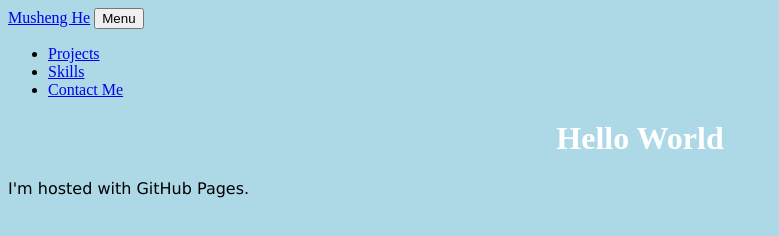
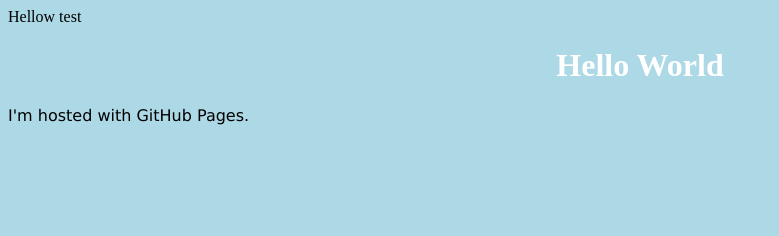
Before and after one commit to AdaCicada/AdaCicada.github.io, a plain HTML site: page index.html in a window 1280 px wide. Shown: the whole page, without its empty margins (0-779 px from the left). Drawn offline with Linux system fonts and the light colour scheme.

Commit message:
Update index.html

```diff
--- a/index.html
+++ b/index.html
@@ -5,29 +5,8 @@
         <link rel="stylesheet", href="css/styles.css">
     </head>
     <body>
-        <nav class="navbar navbar-expand-lg navbar-dark fixed-top" id="mainNav">
-            <div class="container">
-              <a class="navbar-brand js-scroll-trigger" href="#page-top">Musheng He</a>
-              <button class="navbar-toggler navbar-toggler-right" type="button" data-toggle="collapse" data-target="#navbarResponsive" aria-controls="navbarResponsive" aria-expanded="false" aria-label="Toggle navigation">
-                Menu
-                <i class="fas fa-bars"></i>
-              </button>
-              <div class="collapse navbar-collapse" id="navbarResponsive">
-                <ul class="navbar-nav text-uppercase ml-auto">
-                  <li class="nav-item">
-                    <a class="nav-link js-scroll-trigger" href="#portfolio">Projects</a>
-                  </li>
-                  <li class="nav-item">
-                    <a class="nav-link js-scroll-trigger" href="#TechnicalSkills">Skills</a>
-                  </li>
-                  <li class="nav-item">
-                    <a class="nav-link js-scroll-trigger" href="#team">Contact Me</a>
-                  </li>
-                </ul>
-              </div>
-            </div>
-          </nav>
-
+        <header class="header">
+            Hellow test
         </header>
         <h1>Hello World</h1>
         <p>I'm hosted with GitHub Pages.</p>
```
